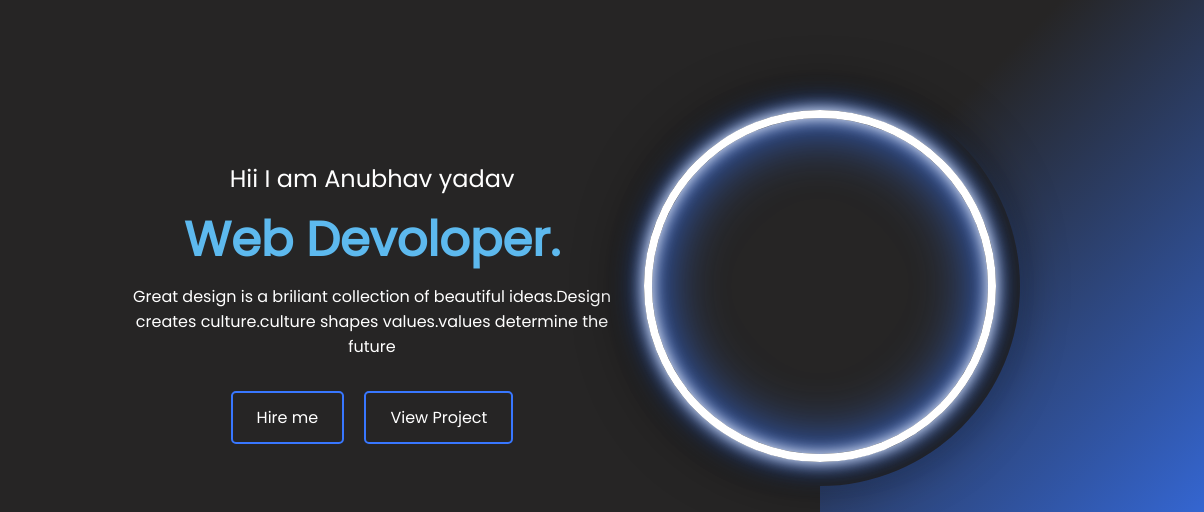
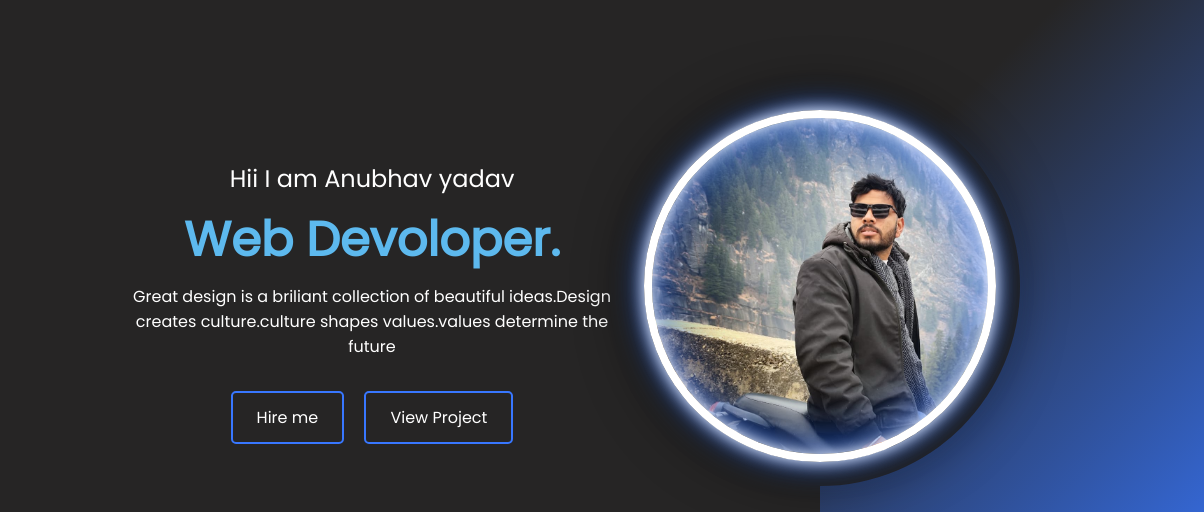
Before and after one commit to anubhavy-05/portfolio, a plain HTML site: page index.html in a window 1280 px wide. Shown: the part 114-626 px from the top of the page, 76-1280 px from the left. Drawn offline with Linux system fonts and the light colour scheme.

Commit message:
Update style for portfolio.css

```diff
--- a/style for portfolio.css
+++ b/style for portfolio.css
@@ -145,7 +145,7 @@
 }
 .circle:nth-child(2){
     width: 22rem;
-    background-image: url(/.img.jpg);
+    background-image: url(img.jpg);
     background-size: cover;
     background-repeat: no-repeat;
     border: .5rem solid white;
```
